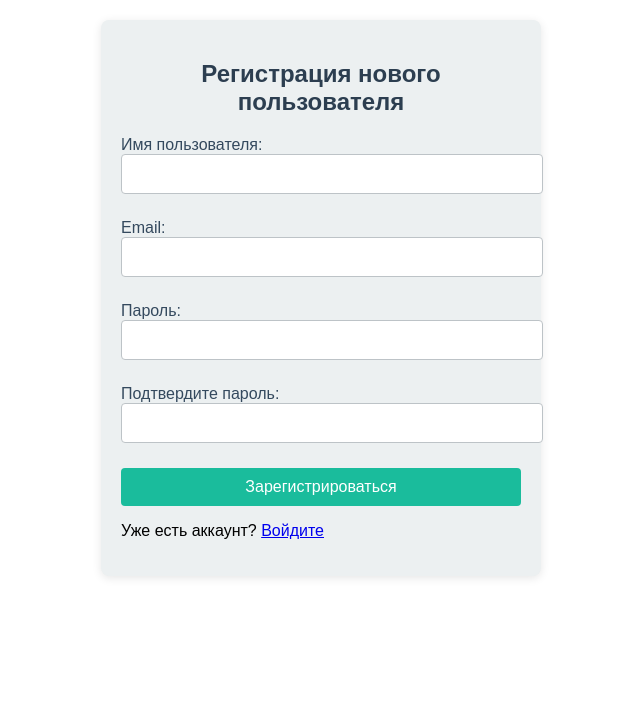
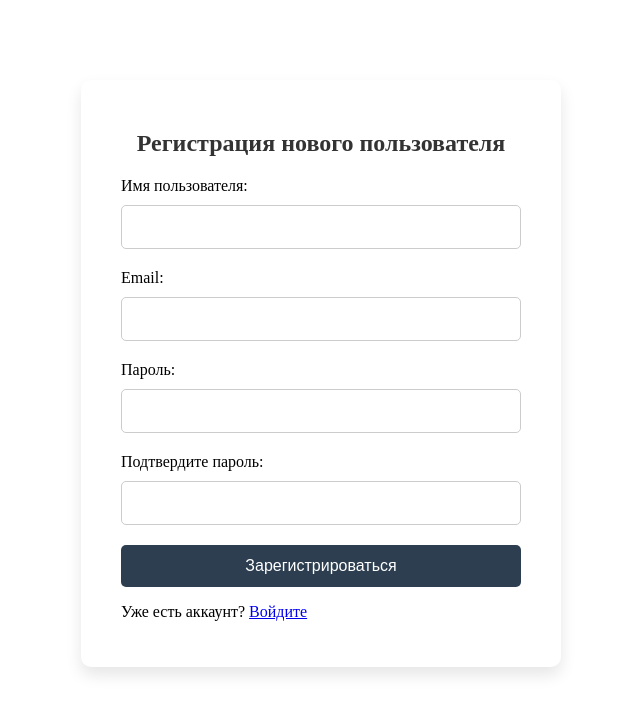
Before and after one commit to dOOmcLiF/lab12, a PHP site: page /register.php in a window 1280 px wide. Shown: the top 714 px of the page, without its empty margins (319-959 px from the left). Run offline with PHP 8.4, Linux system fonts and the light colour scheme.

Commit message:
registration styles v3

```diff
--- a/assets/styles.css
+++ b/assets/styles.css
@@ -101,56 +101,71 @@
 /* Стиль для страницы регистрации */
 .registration-container {
     max-width: 400px; /* Максимальная ширина формы */
-    margin: 20px auto; /* Центрирование формы */
-    padding: 20px;
-    background-color: #ecf0f1; /* Светлый фон для формы */
-    border-radius: 8px; /* Закругленные углы */
-    box-shadow: 0 2px 10px rgba(0, 0, 0, 0.1); /* Тень для формы */
-    font-family: Arial, sans-serif;
+    width: 90%; /* Ширина формы */
+    margin: 80px auto; /* Центрирование формы */
+    background: white; /* Фон формы */
+    padding: 30px 40px; /* Отступы внутри формы */
+    border-radius: 10px; /* Закругленные углы */
+    box-shadow: 0 8px 16px rgba(0, 0, 0, 0.1); /* Тень для формы */
 }
 
 .registration-container h2 {
     text-align: center; /* Центрирование заголовка */
-    color: #2c3e50; /* Цвет заголовка */
+    color: #333; /* Цвет заголовка */
+    margin-bottom: 20px; /* Отступ снизу */
 }
 
-.registration-container label {
-    display: block; /* Блочный элемент для меток */
-    margin-bottom: 10px; /* Отступ снизу */
-    color: #34495e; /* Цвет текста меток */
-}
-
-.registration-container input {
+.registration-container input[type="text"],
+.registration-container input[type="email"],
+.registration-container input[type="password"] {
     width: 100%; /* Полная ширина поля ввода */
-    padding: 10px; /* Отступ внутри поля */
-    border: 1px solid #bdc3c7; /* Цвет рамки */
-    border-radius: 4px; /* Закругленные углы */
-    margin-bottom: 15px; /* Отступ снизу */
+    padding: 12px 15px; /* Отступ внутри поля */
+    margin: 10px 0 20px 0; /* Отступы сверху и снизу */
+    border: 1px solid #ccc; /* Цвет рамки */
+    border-radius: 5px; /* Закругленные углы */
     font-size: 16px; /* Размер шрифта */
+    box-sizing: border-box; /* Учет отступов в ширине */
 }
 
 .registration-container button {
     width: 100%; /* Полная ширина кнопки */
-    padding: 10px; /* Отступ внутри кнопки */
-    background-color: #1abc9c; /* Цвет фона кнопки */
+    padding: 12px; /* Отступ внутри кнопки */
+    background-color: #2c3e50; /* Цвет фона кнопки */
     color: white; /* Цвет текста кнопки */
     border: none; /* Без рамки */
-    border-radius: 4px; /* Закругленные углы */
+    border-radius: 5px; /* Закругленные углы */
     font-size: 16px; /* Размер шрифта */
     cursor: pointer; /* Указатель при наведении */
-    transition: background-color 0.3s ease; /* Плавный переход цвета */
+    transition: background 0.3s ease; /* Плавный переход цвета */
 }
 
 .registration-container button:hover {
-    background-color: #16a085; /* Цвет фона кнопки при наведении */
+    background-color: #1a252f; /* Цвет фона кнопки при наведении */
 }
 
 .error-message {
     color: red; /* Цвет текста ошибок */
     text-align: center; /* Центрирование текста ошибок */
+    margin-bottom: 20px; /* Отступ снизу */
 }
 
 .success-message {
     color: green; /* Цвет текста успеха */
     text-align: center; /* Центрирование текста успеха */
+    margin-bottom: 20px; /* Отступ снизу */
 }
+
+.link {
+    text-align: center; /* Центрирование ссылки */
+    margin-top: 15px; /* Отступ сверху */
+}
+
+.link a {
+    color: #2c3e50; /* Цвет ссылки */
+    text-decoration: none; /* Без подчеркивания */
+    font-weight: bold; /* Жирный шрифт */
+}
+
+.link a:hover {
+    text-decoration: underline; /* Подчеркивание при наведении */
+}
```
